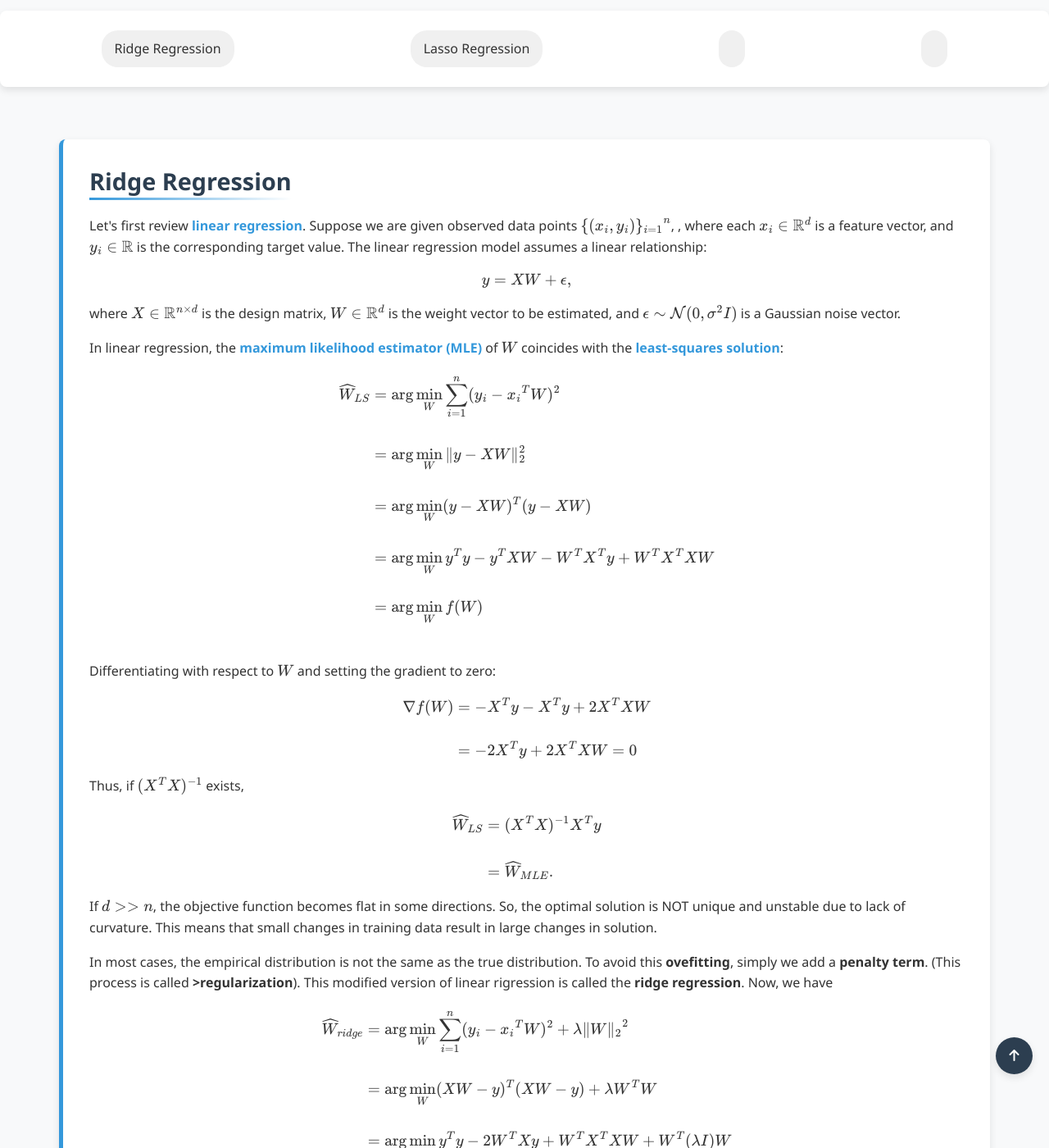
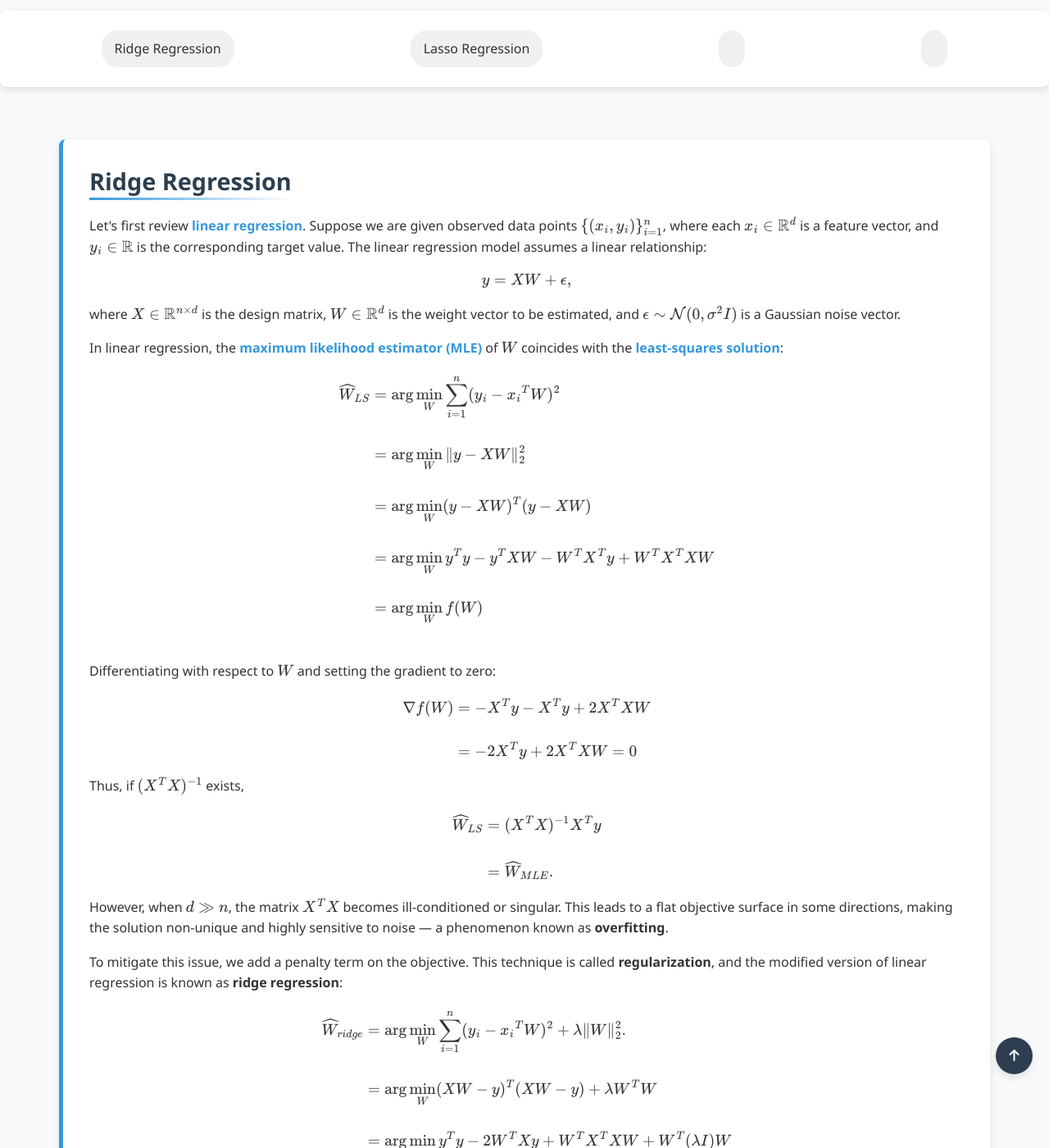
Before and after one commit to Yusukey01/yusukey01.github.io, a Jekyll site: the page built from Mathematics/Machine_learning/regression.html, in a window 1280 px wide and 1400 px high, scrolled down 500 px. Shown: the whole window at 82% size. Built offline with Jekyll 4.4.1, drawn with Linux system fonts in a browser that asks for light colours; some of the changed text lies outside the part shown.

Commit message:
added  V-part2 regression

```diff
--- a/Mathematics/Machine_learning/regression.html
+++ b/Mathematics/Machine_learning/regression.html
@@ -26,7 +26,7 @@ uses_python: false
                 <h2>Ridge Regression</h2>
                 <p>
                     Let's first review <a href="../Probability/linear_regression.html"><strong>linear regression</strong></a>.
-                    Suppose we are given observed data points \({\{(x_i, y_i)\}_{i =1}}^n\), , where each \(x_i \in \mathbb{R}^d\) is a
+                    Suppose we are given observed data points \({\{(x_i, y_i)\}_{i = 1}^n}\), where each \(x_i \in \mathbb{R}^d\) is a
                     feature vector, and \(y_i \in \mathbb{R}\) is the corresponding target value. The linear regression model assumes a
                     linear relationship:
                     \[
@@ -66,17 +66,17 @@ uses_python: false
                 </p>
 
                 <p>
-                    If \(d >> n\), the objective function becomes flat in some directions. So, the optimal solution is NOT unique and
-                    unstable due to lack of curvature. This means that small changes in training data result in large changes in solution.
+                    However, when \(d \gg n\), the matrix \(X^T X\) becomes ill-conditioned or singular. This leads to a flat objective
+                    surface in some directions, making the solution non-unique and highly sensitive to noise — a phenomenon known as
+                    <strong>overfitting</strong>.
                 </p>
 
                 <p>
-                    In most cases, the empirical distribution is not the same as the true distribution. To avoid this <strong>ovefitting</strong>,
-                    simply we add a <strong>penalty term</strong>. (This process is called <strong>>regularization</strong>).
-                    This modified version of linear rigression is called the <strong>ridge regression</strong>. Now, we have
+                    To mitigate this issue, we add a penalty term on the objective. This technique is called <strong>regularization</strong>,
+                    and the modified version of linear regression is known as <strong>ridge regression</strong>:
                     \[
                     \begin{align*}
-                    \widehat{W}_{ridge} &= \arg \min_W \sum_{i=1}^n (y_i - {x_i}^T W )^2 + \lambda {\| W \|_2}^2 \\\\
+                    \widehat{W}_{ridge} &= \arg \min_W \sum_{i=1}^n (y_i - {x_i}^T W )^2 +  \lambda \|W\|_2^2.\\\\
                                         &= \arg \min_W (XW -y)^T (XW-y)+\lambda W^T W \\\\
                                         &= \arg \min_W y^Ty -2W^T Xy +W^T X^T XW + W^T (\lambda I)W \\\\
                                         &= \arg \min_W y^Ty -2W^T Xy +W^T  (X^T X + \lambda I)W \\\
```
